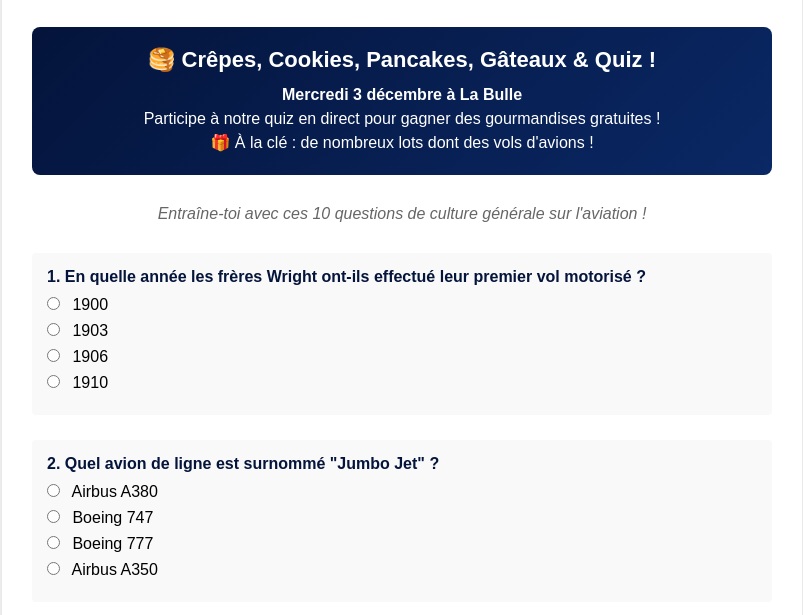
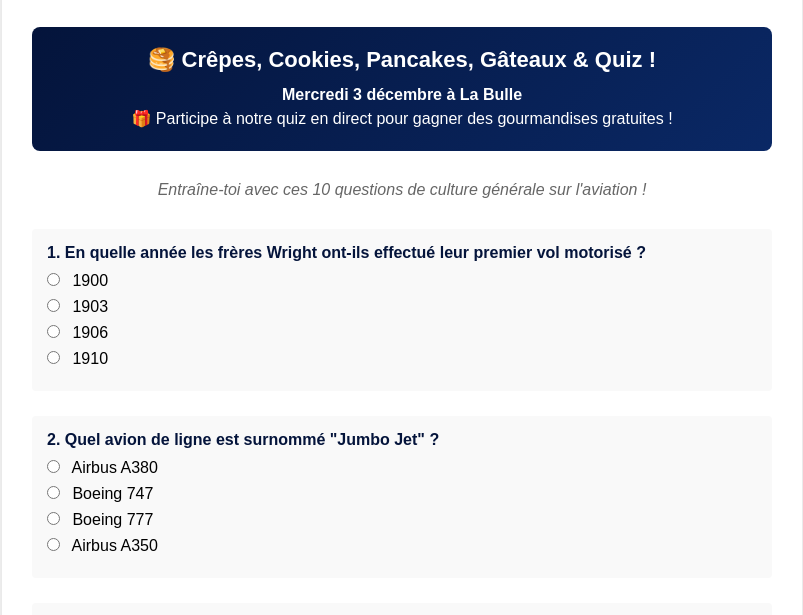
Before and after one commit to wingsoftoulouse-dev/wotquizz1, a plain HTML site: page index.html in a window 1280 px wide. Shown: the part 127-742 px from the top of the page, without its empty margins (238-1041 px from the left). Drawn offline with Linux system fonts and the light colour scheme.

Commit message:
Update quiz participation details in index.html

```diff
--- a/index.html
+++ b/index.html
@@ -180,8 +180,7 @@
                 <h2>🥞 Crêpes, Cookies, Pancakes, Gâteaux & Quiz !</h2>
                 <p>
                     <strong>Mercredi 3 décembre à La Bulle</strong><br>
-                    Participe à notre quiz en direct pour gagner des gourmandises gratuites !<br>
-                    🎁 À la clé : de nombreux lots dont des vols d'avions !
+                    🎁 Participe à notre quiz en direct pour gagner des gourmandises gratuites !<br>
                 </p>
             </div>
 
```
